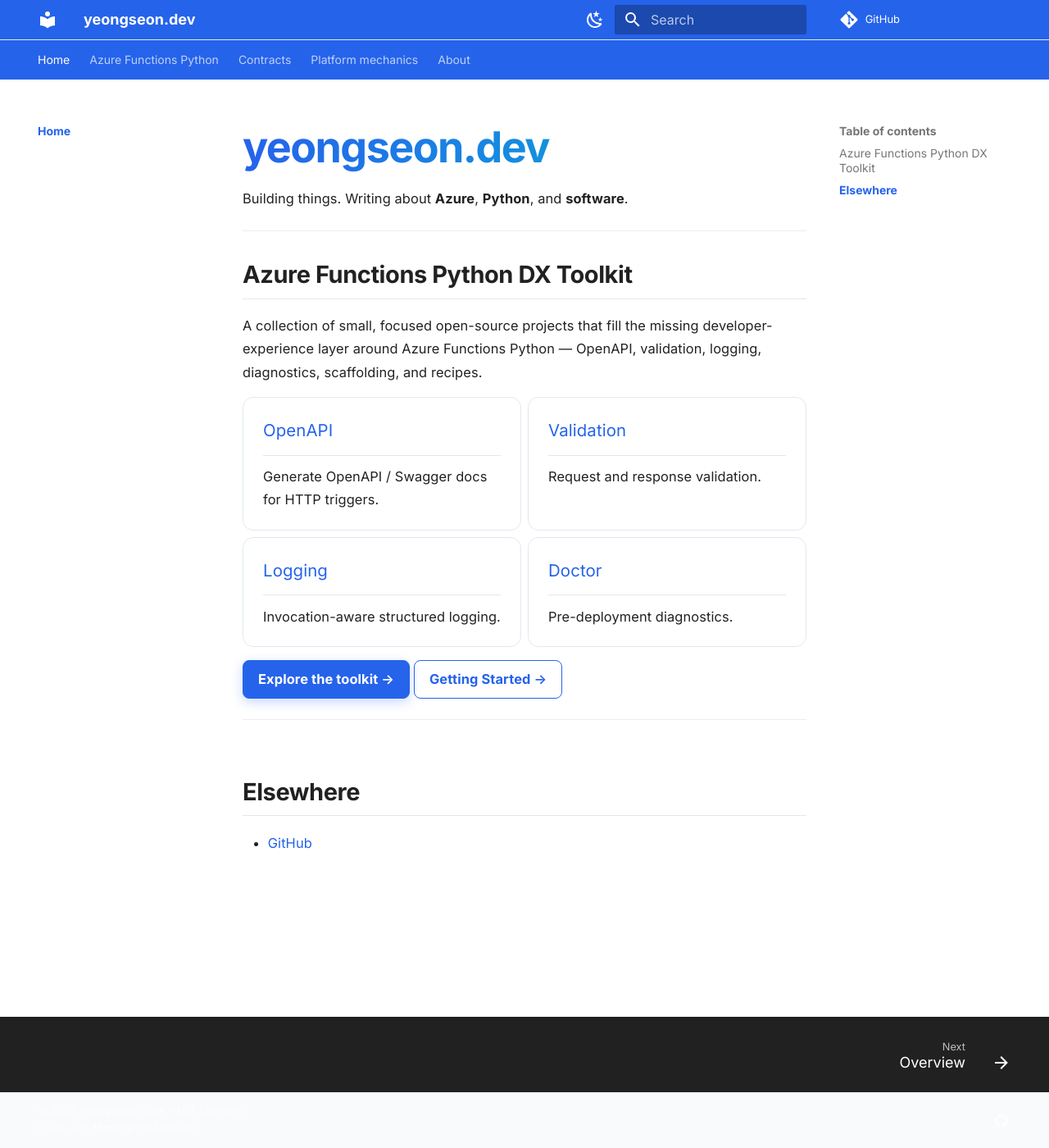
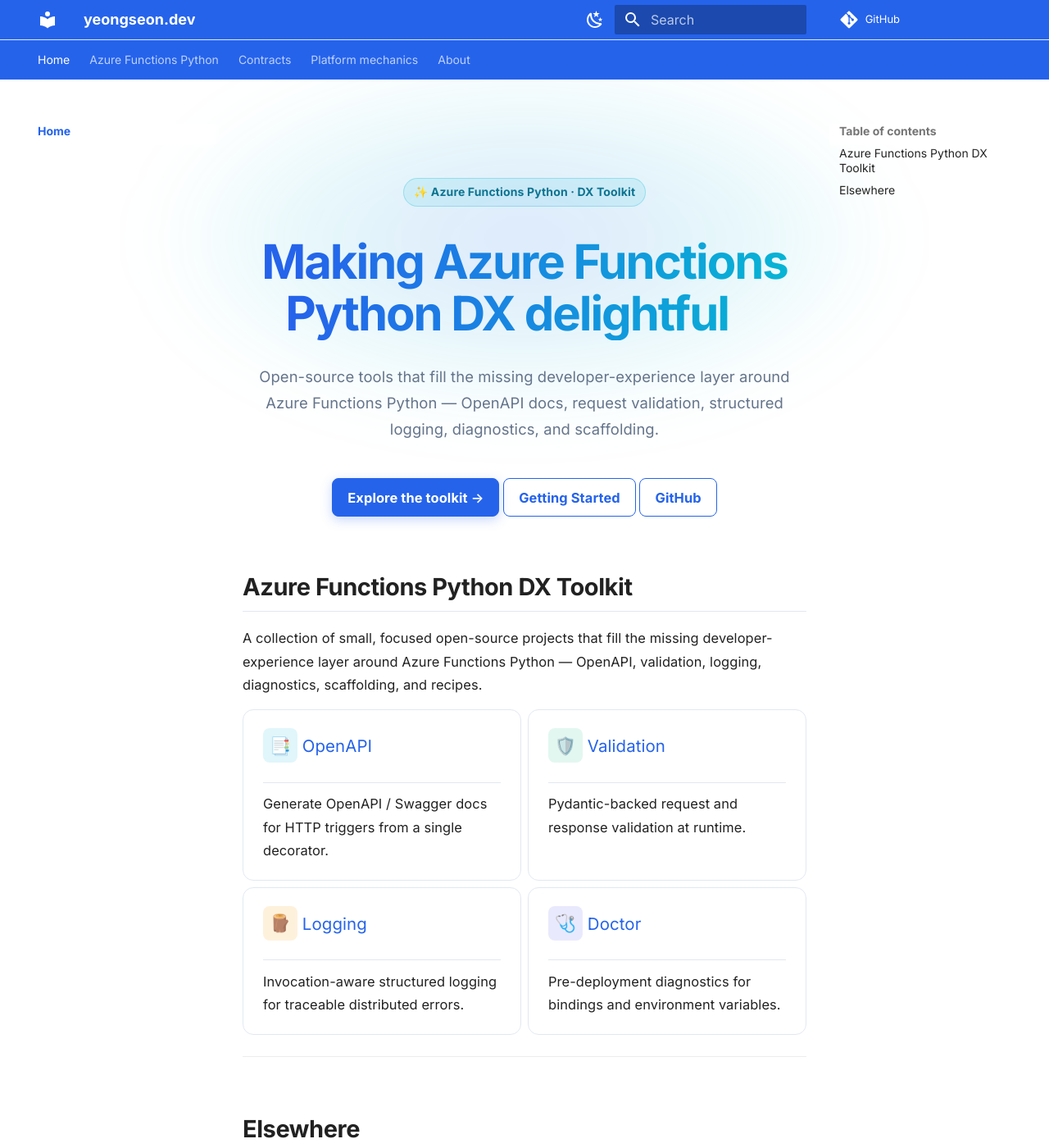
Before and after one commit to yeongseon/yeongseon.github.io, an MkDocs documentation site: the page built from docs/index.md, in a window 1280 px wide and 1400 px high. Shown: the whole window at 82% size. Built offline with MkDocs 1.6.1 and Material for MkDocs 9.7.7, drawn with Linux system fonts in a browser that asks for light colours; comment, search, counter and statistics services are not loaded.

Commit message:
docs: add Supabase-style dark hero and feature cards to homepage (#20)

```diff
--- a/docs/index.md
+++ b/docs/index.md
@@ -2,11 +2,23 @@
 description: Azure Functions Python DX Toolkit — open-source tools for OpenAPI docs, request validation, structured logging, diagnostics, and project scaffolding, by Yeongseon Choe.
 ---
 
-# yeongseon.dev
+<div class="mt-hero" markdown>
 
-Building things. Writing about **Azure**, **Python**, and **software**.
+<span class="mt-badge">✨ Azure Functions Python · DX Toolkit</span>
 
----
+# Making Azure Functions Python DX delightful
+
+Open-source tools that fill the missing developer-experience layer around
+Azure Functions Python — OpenAPI docs, request validation, structured logging,
+diagnostics, and scaffolding.
+
+<div class="mt-cta" markdown>
+[Explore the toolkit →](azure-functions-python/index.md){ .md-button .md-button--primary }
+[Getting Started](azure-functions-python/getting-started.md){ .md-button }
+[GitHub](https://github.com/yeongseon){ .md-button }
+</div>
+
+</div>
 
 ## Azure Functions Python DX Toolkit
 
@@ -14,36 +26,33 @@
 layer around Azure Functions Python — OpenAPI, validation, logging, diagnostics, scaffolding,
 and recipes.
 
-<div class="grid cards" markdown>
+<div class="grid cards mt-features" markdown>
 
--   **[OpenAPI](azure-functions-python/openapi/)**
+-   <span class="mt-ico mt-ico--cyan">📑</span> **[OpenAPI](azure-functions-python/openapi/)**
 
     ---
 
-    Generate OpenAPI / Swagger docs for HTTP triggers.
+    Generate OpenAPI / Swagger docs for HTTP triggers from a single decorator.
 
--   **[Validation](azure-functions-python/validation/)**
+-   <span class="mt-ico mt-ico--emerald">🛡️</span> **[Validation](azure-functions-python/validation/)**
 
     ---
 
-    Request and response validation.
+    Pydantic-backed request and response validation at runtime.
 
--   **[Logging](azure-functions-python/logging/)**
+-   <span class="mt-ico mt-ico--amber">🪵</span> **[Logging](azure-functions-python/logging/)**
 
     ---
 
-    Invocation-aware structured logging.
+    Invocation-aware structured logging for traceable distributed errors.
 
--   **[Doctor](azure-functions-python/doctor/)**
+-   <span class="mt-ico mt-ico--indigo">🩺</span> **[Doctor](azure-functions-python/doctor/)**
 
     ---
 
-    Pre-deployment diagnostics.
+    Pre-deployment diagnostics for bindings and environment variables.
 
 </div>
-
-[Explore the toolkit →](azure-functions-python/index.md){ .md-button .md-button--primary }
-[Getting Started →](azure-functions-python/getting-started.md){ .md-button }
 
 ---
 
--- a/docs/stylesheets/extra.css
+++ b/docs/stylesheets/extra.css
@@ -35,7 +35,7 @@
 /* Dark scheme brand tuning — deliberate, not muddy */
 [data-md-color-scheme="slate"] {
   --md-hue: 222;
-  --md-default-bg-color: #0b0f17;
+  --md-default-bg-color: #090d16;
   --md-primary-fg-color: #0b0f17;
   --md-accent-fg-color: var(--mt-accent);
   --md-typeset-a-color: #60a5fa;   /* blue-400 */
@@ -253,15 +253,120 @@
   color: var(--md-accent-fg-color);
 }
 
-/* ---- Hero (homepage first heading) ------------------------------------- */
-.md-typeset h1#yeongseondev {
-  font-size: 2.6rem;
-  letter-spacing: -0.03em;
-  background: linear-gradient(90deg, var(--mt-brand), var(--mt-accent));
+/* ---- Hero (homepage) ---------------------------------------------------- */
+.mt-hero {
+  position: relative;
+  text-align: center;
+  max-width: 52rem;
+  margin: 0.6rem auto 2.4rem;
+  padding: 2.2rem 1rem 0.4rem;
+  overflow: visible;
+}
+
+/* Soft radial glow behind the hero — premium dark feel */
+.mt-hero::before {
+  content: "";
+  position: absolute;
+  top: -18%;
+  left: 50%;
+  width: min(46rem, 92vw);
+  height: 22rem;
+  transform: translateX(-50%);
+  background: radial-gradient(
+    ellipse at center,
+    rgba(37, 99, 235, 0.28),
+    rgba(6, 182, 212, 0.14) 42%,
+    transparent 70%
+  );
+  filter: blur(46px);
+  z-index: -1;
+  pointer-events: none;
+}
+
+[data-md-color-scheme="default"] .mt-hero::before {
+  background: radial-gradient(
+    ellipse at center,
+    rgba(37, 99, 235, 0.16),
+    rgba(6, 182, 212, 0.10) 42%,
+    transparent 70%
+  );
+}
+
+/* Neon-tint badge */
+.mt-badge {
+  display: inline-flex;
+  align-items: center;
+  gap: 0.4em;
+  padding: 0.32em 0.85em;
+  margin-bottom: 1.1rem;
+  font-size: 0.7rem;
+  font-weight: 600;
+  letter-spacing: 0.01em;
+  border-radius: 999px;
+  color: #0e7490;
+  background: rgba(6, 182, 212, 0.10);
+  border: 1px solid rgba(6, 182, 212, 0.28);
+}
+
+[data-md-color-scheme="slate"] .mt-badge {
+  color: #67e8f9;
+  background: rgba(6, 182, 212, 0.12);
+  border-color: rgba(6, 182, 212, 0.30);
+}
+
+.md-typeset .mt-hero h1 {
+  font-size: 2.9rem;
+  line-height: 1.1;
+  letter-spacing: -0.035em;
+  margin: 0 0 0.5em;
+  background: linear-gradient(96deg, var(--mt-brand) 8%, var(--mt-accent));
   -webkit-background-clip: text;
   background-clip: text;
   -webkit-text-fill-color: transparent;
-  margin-bottom: 0.3em;
+}
+
+.md-typeset .mt-hero > p {
+  max-width: 34rem;
+  margin-inline: auto;
+  color: var(--mt-muted);
+  font-size: 0.92rem;
+}
+
+.mt-cta {
+  display: flex;
+  flex-wrap: wrap;
+  gap: 0.6rem;
+  justify-content: center;
+  margin-top: 1.6rem;
+}
+
+.md-typeset .mt-cta .md-button {
+  margin: 0;
+}
+
+/* ---- Feature card icons ------------------------------------------------- */
+.md-typeset .mt-features .mt-ico {
+  display: inline-flex;
+  align-items: center;
+  justify-content: center;
+  width: 2.1rem;
+  height: 2.1rem;
+  margin-bottom: 0.55rem;
+  font-size: 1.05rem;
+  border-radius: var(--mt-radius-sm);
+  line-height: 1;
+  transition: transform 140ms ease;
+}
+.md-typeset .mt-features > ul > li:hover .mt-ico {
+  transform: scale(1.06);
+}
+.mt-ico--cyan    { background: rgba(6, 182, 212, 0.12); }
+.mt-ico--emerald { background: rgba(16, 185, 129, 0.12); }
+.mt-ico--amber   { background: rgba(245, 158, 11, 0.14); }
+.mt-ico--indigo  { background: rgba(99, 102, 241, 0.14); }
+
+.md-typeset .mt-features > ul > li > :first-child {
+  display: block;
 }
 
 /* ---- Footer ------------------------------------------------------------- */
@@ -271,7 +376,7 @@
 
 /* ---- Responsive tightening --------------------------------------------- */
 @media screen and (max-width: 44.9375em) {
-  .md-typeset h1#yeongseondev { font-size: 2rem; }
+  .md-typeset .mt-hero h1 { font-size: 2.1rem; }
   .md-typeset h1 { font-size: 1.7rem; }
   .md-typeset h2 { font-size: 1.28rem; }
 }
```
